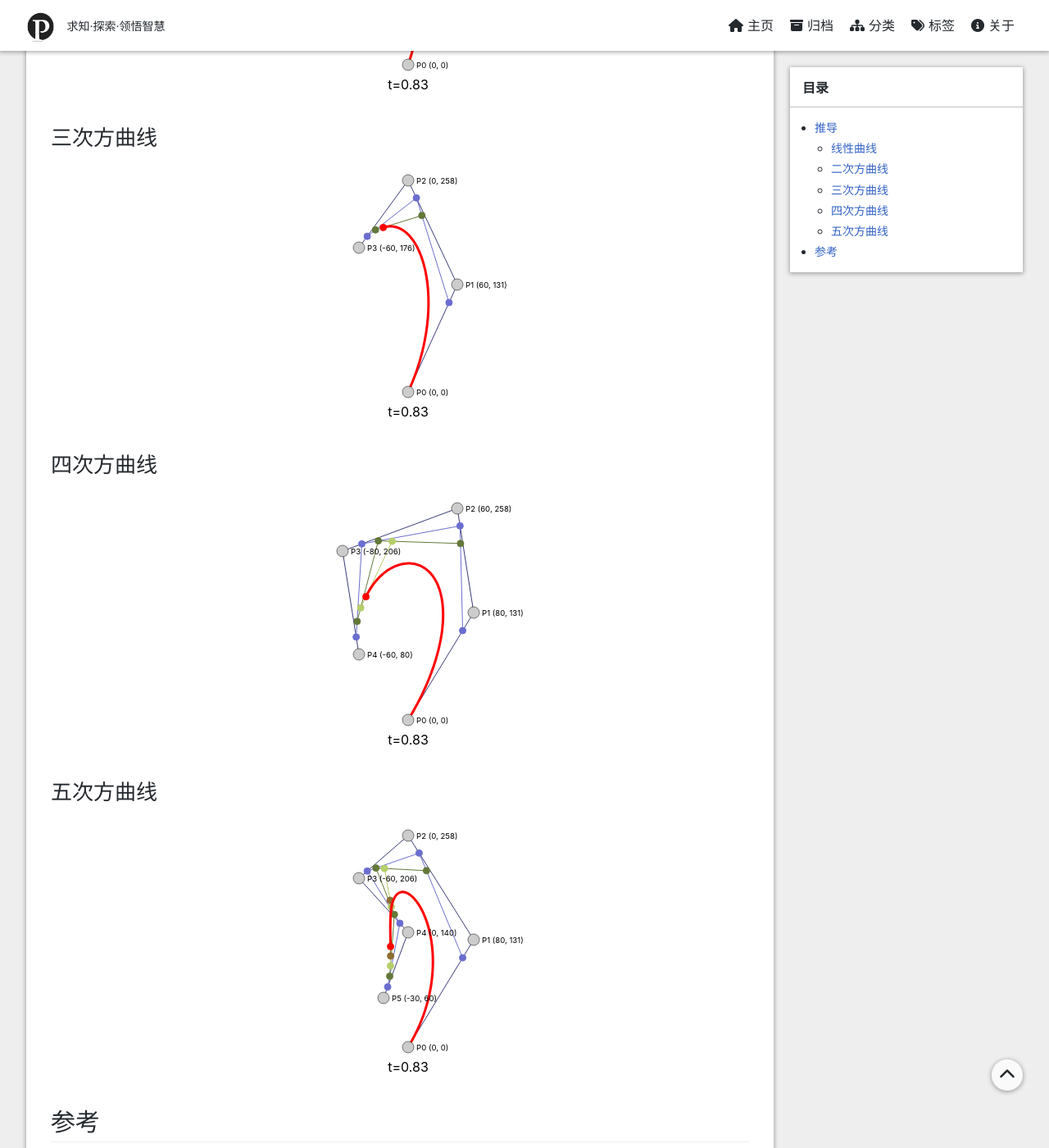
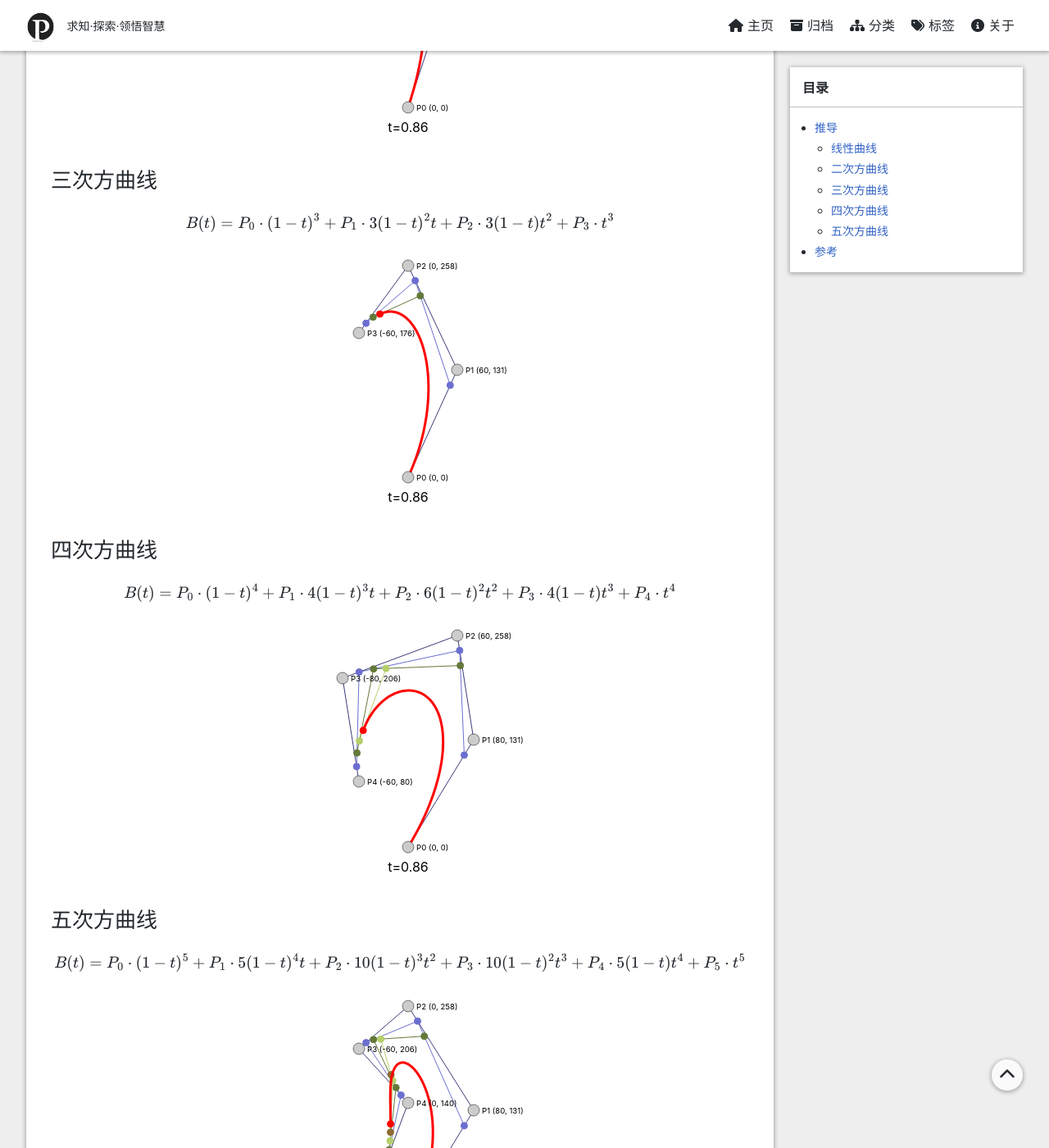
Before and after one commit to pyericz/blog, a Jekyll site: the page built from _posts/2017-09-07-bezier-curve.md, in a window 1280 px wide and 1400 px high, scrolled down 1411 px. Shown: the whole window at 82% size. Built offline with Jekyll 4.4.1, drawn with Linux system fonts in a browser that asks for light colours; nearby versions of some CDN libraries; formulas are drawn with MathJax 3; comment, search, counter and statistics services are not loaded; a style sheet for code colours, icons or effects is not loaded; some of the changed text lies outside the part shown.

Commit message:
update bezier-curve

```diff
--- a/_posts/2017-09-07-bezier-curve.md
+++ b/_posts/2017-09-07-bezier-curve.md
@@ -86,6 +86,11 @@
 
 ### 二次方曲线
 
+
+$$
+B(t) = P_0 \cdot (1-t)^2 + P_1\cdot 2(1-t)t + P_2 \cdot t^2
+$$
+
 <div id="vis1" class="vis">
 	<script>
         var points = [
@@ -99,6 +104,11 @@
 
 
 ### 三次方曲线
+
+
+$$
+B(t) = P_0 \cdot (1-t)^3 + P_1\cdot 3(1-t)^2t + P_2 \cdot 3(1-t)t^2 + P_3 \cdot t^3
+$$
 
 <div id="vis2" class="vis">
 	<script>
@@ -114,6 +124,12 @@
 
 ### 四次方曲线
 
+
+$$
+B(t) = P_0 \cdot (1-t)^4 + P_1\cdot 4(1-t)^3t + P_2 \cdot 6(1-t)^2t^2 + P_3 \cdot 4(1-t)t^3 + P_4 \cdot t^4
+$$
+
+
 <div id="vis3" class="vis">
 	<script>
 	    var points = [
@@ -128,6 +144,11 @@
 </div>
 
 ### 五次方曲线
+
+
+$$
+B(t) = P_0 \cdot (1-t)^5 + P_1\cdot 5(1-t)^4t + P_2 \cdot 10(1-t)^3t^2 + P_3 \cdot 10(1-t)^2t^3 + P_4 \cdot 5(1-t)t^4 + P_5 \cdot t^5
+$$
 
 <div id="vis4" class="vis">
 	<script>
```
Also changed, not shown: other parts of _posts/2017-09-07-bezier-curve.md (+1 -1 lines).
